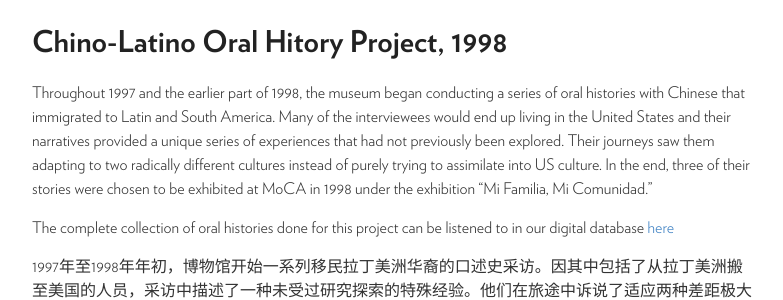
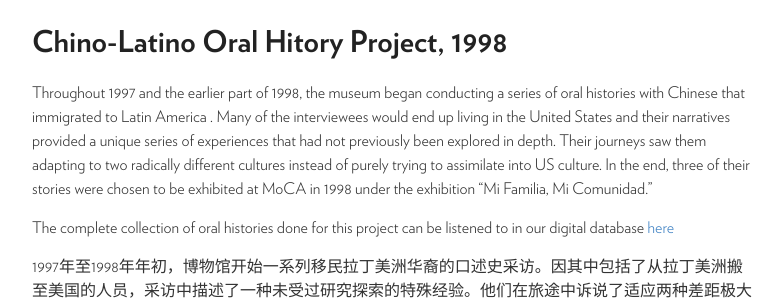
Before and after one commit to moca40/moca40.github.io, a Jekyll site: the page built from _stories/1998-01-01-chino-latino.md, in a window 1280 px wide. Shown: the part 211-511 px from the top of the page, without its empty margins (248-1031 px from the left). Built offline with Jekyll 4.4.1, drawn with Linux system fonts in a browser that asks for light colours.

Commit message:
Update 1998-01-01-chino-latino.md

```diff
--- a/_stories/1998-01-01-chino-latino.md
+++ b/_stories/1998-01-01-chino-latino.md
@@ -5,7 +5,8 @@ slides:
   -
     img: https://user-images.githubusercontent.com/47676628/72847207-12f0dc00-3c70-11ea-9c02-fb51a03fcf93.jpg
 ---
-Throughout 1997 and the earlier part of 1998, the museum began conducting a series of oral histories with Chinese that immigrated to Latin and South America.  Many of the interviewees would end up living in the United States and their narratives provided a unique series of experiences that had not previously been explored.  Their journeys saw them adapting to two radically different cultures instead of purely trying to assimilate into US culture.  In the end, three of their stories were chosen to be exhibited at MoCA in 1998 under the exhibition “Mi Familia, Mi Comunidad.”
+
+Throughout 1997 and the earlier part of 1998, the museum began conducting a series of oral histories with Chinese that immigrated to Latin America .  Many of the interviewees would end up living in the United States and their narratives provided a unique series of experiences that had not previously been explored in depth.   Their journeys saw them adapting to two radically different cultures instead of purely trying to assimilate into US culture.  In the end, three of their stories were chosen to be exhibited at MoCA in 1998 under the exhibition “Mi Familia, Mi Comunidad.”
 
 The complete collection of oral histories done for this project can be listened to in our digital database [here](http://ohms.mocanyc.org/interviews.php?ProjectName=The+Chino-Latino+Project)
 
```
